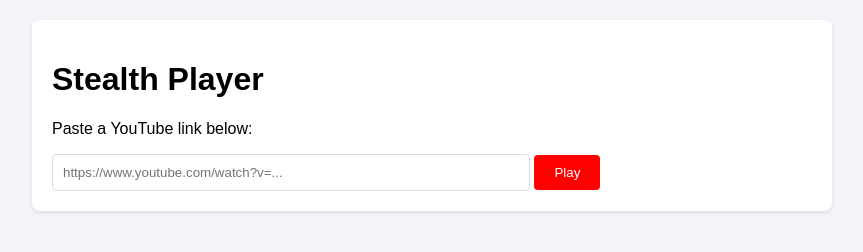
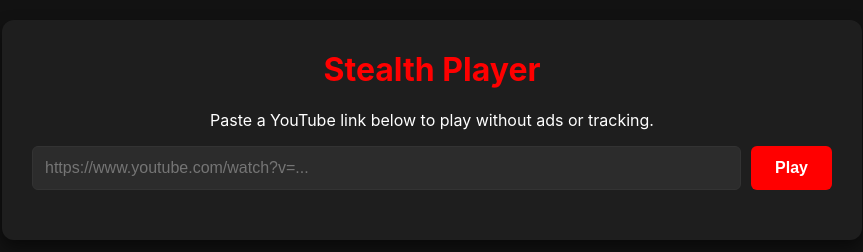
Before and after one commit to IHATECAMOUFLAGE/Infared-API, a plain HTML site: page templates/index.html in a window 1280 px wide. Shown: the whole page, without its empty margins (208-1071 px from the left). Drawn offline with Linux system fonts and the light colour scheme.

Commit message:
Update index.html

```diff
--- a/templates/index.html
+++ b/templates/index.html
@@ -2,60 +2,167 @@
 <html lang="en">
 <head>
     <meta charset="UTF-8">
+    <!-- Prevents the browser from sending Referer info -->
     <meta name="referrer" content="no-referrer">
     <title>Stealth YouTube Player</title>
     <style>
-        body { font-family: sans-serif; max-width: 800px; margin: 0 auto; padding: 20px; background: #f4f4f9; }
-        .container { background: white; padding: 20px; border-radius: 8px; box-shadow: 0 2px 5px rgba(0,0,0,0.1); }
-        input { padding: 10px; width: 60%; border: 1px solid #ddd; border-radius: 4px; }
-        button { padding: 10px 20px; background: #ff0000; color: white; border: none; border-radius: 4px; cursor: pointer; }
-        button:hover { background: #cc0000; }
-        video { width: 100%; margin-top: 20px; background: black; border-radius: 4px; }
+        /* Basic styling */
+        body {
+            font-family: -apple-system, BlinkMacSystemFont, "Segoe UI", Roboto, Helvetica, Arial, sans-serif;
+            background-color: #121212;
+            color: #ffffff;
+            margin: 0;
+            padding: 20px;
+            display: flex;
+            flex-direction: column;
+            align-items: center;
+            min-height: 100vh;
+        }
+
+        .container {
+            background-color: #1e1e1e;
+            padding: 30px;
+            border-radius: 12px;
+            box-shadow: 0 8px 16px rgba(0,0,0,0.5);
+            width: 100%;
+            max-width: 800px;
+            text-align: center;
+        }
+
+        h1 { margin-top: 0; color: #ff0000; }
+
+        .input-group {
+            display: flex;
+            gap: 10px;
+            margin-bottom: 20px;
+        }
+
+        input {
+            flex: 1;
+            padding: 12px;
+            border-radius: 6px;
+            border: 1px solid #333;
+            background-color: #2c2c2c;
+            color: white;
+            font-size: 16px;
+        }
+
+        button {
+            padding: 12px 24px;
+            background-color: #ff0000;
+            color: white;
+            border: none;
+            border-radius: 6px;
+            font-size: 16px;
+            cursor: pointer;
+            font-weight: bold;
+            transition: background-color 0.2s;
+        }
+
+        button:hover { background-color: #cc0000; }
+        button:disabled { background-color: #555; cursor: not-allowed; }
+
+        video {
+            width: 100%;
+            border-radius: 8px;
+            background: black;
+            box-shadow: 0 4px 8px rgba(0,0,0,0.3);
+            display: none; /* Hidden until loaded */
+        }
+
+        .status {
+            margin-top: 10px;
+            color: #aaa;
+            font-size: 14px;
+        }
     </style>
 </head>
 <body>
 
     <div class="container">
         <h1>Stealth Player</h1>
-        <p>Paste a YouTube link below:</p>
-        <input type="text" id="videoUrl" placeholder="https://www.youtube.com/watch?v=...">
-        <button onclick="loadVideo()">Play</button>
+        <p>Paste a YouTube link below to play without ads or tracking.</p>
 
-        <video id="player" controls style="display:none;"></video>
+        <div class="input-group">
+            <input type="text" id="videoUrl" placeholder="https://www.youtube.com/watch?v=..." autocomplete="off">
+            <button id="playBtn" onclick="loadVideo()">Play</button>
+        </div>
+
+        <div id="status" class="status"></div>
+
+        <!-- The Native HTML5 Player -->
+        <video id="player" controls></video>
     </div>
 
     <script>
+        const player = document.getElementById('player');
+        const playBtn = document.getElementById('playBtn');
+        const statusDiv = document.getElementById('status');
+
         async function loadVideo() {
             const url = document.getElementById('videoUrl').value;
-            const player = document.getElementById('player');
 
-            if (!url) return;
+            if (!url) {
+                alert("Please enter a YouTube URL");
+                return;
+            }
 
+            // UI Updates
+            playBtn.disabled = true;
+            playBtn.textContent = "Loading...";
             player.style.display = 'block';
-            player.textContent = "Loading...";
+            player.textContent = "Connecting to proxy...";
+            statusDiv.textContent = "";
+            player.src = "";
 
             try {
-                // USE RELATIVE PATHS HERE (remove localhost part)
-                // 1. Get info
+                // Step 1: Get video info from your Python backend (which talks to Invidious)
+                // We use relative paths because the HTML is served by the same Flask app
                 const res = await fetch(`/get-video-info?url=${encodeURIComponent(url)}`);
                 const data = await res.json();
 
                 if (data.error) {
-                    alert("Error: " + data.error);
-                    player.style.display = 'none';
-                    return;
+                    throw new Error(data.error);
                 }
 
-                // 2. Set player to proxy
+                // Debugging info (optional)
+                console.log("Using Instance:", data.instance);
+                console.log("Title:", data.title);
+
+                statusDiv.textContent = `Playing: ${data.title}`;
+
+                // Step 2: Set the player source to your Proxy route
+                // The proxy fetches the actual video bytes and pipes them to the browser
                 player.src = `/proxy-video?url=${encodeURIComponent(data.stream_url)}`;
+
                 player.load();
-                player.play();
+
+                // Auto-play (might be blocked by browser if audio is on, so we handle promise)
+                const playPromise = player.play();
+                if (playPromise !== undefined) {
+                    playPromise.catch(error => {
+                        console.log("Auto-play prevented by browser. User must click play.");
+                    });
+                }
 
             } catch (err) {
                 console.error(err);
-                alert("Connection failed.");
+                statusDiv.textContent = "Error: " + err.message;
+                player.style.display = 'none';
+                alert("Failed to load video. Check console for details.");
+            } finally {
+                playBtn.disabled = false;
+                playBtn.textContent = "Play";
             }
         }
+
+        // Allow pressing "Enter" in the input box to trigger play
+        document.getElementById("videoUrl").addEventListener("keypress", function(event) {
+            if (event.key === "Enter") {
+                event.preventDefault();
+                loadVideo();
+            }
+        });
     </script>
 </body>
 </html>
```
